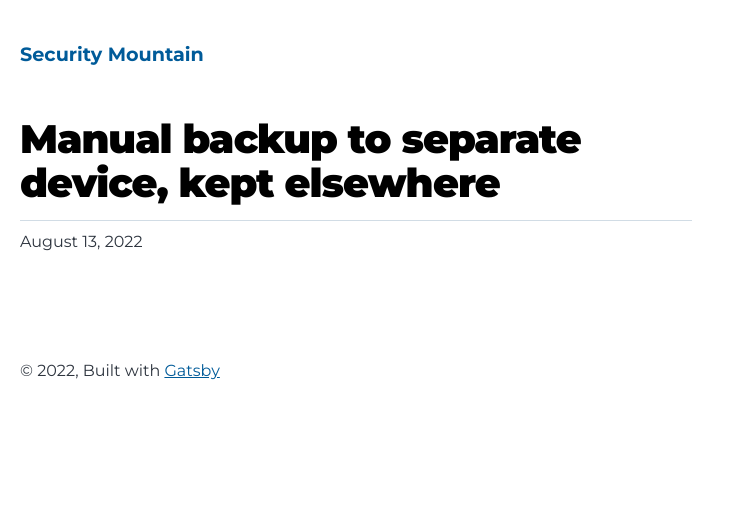
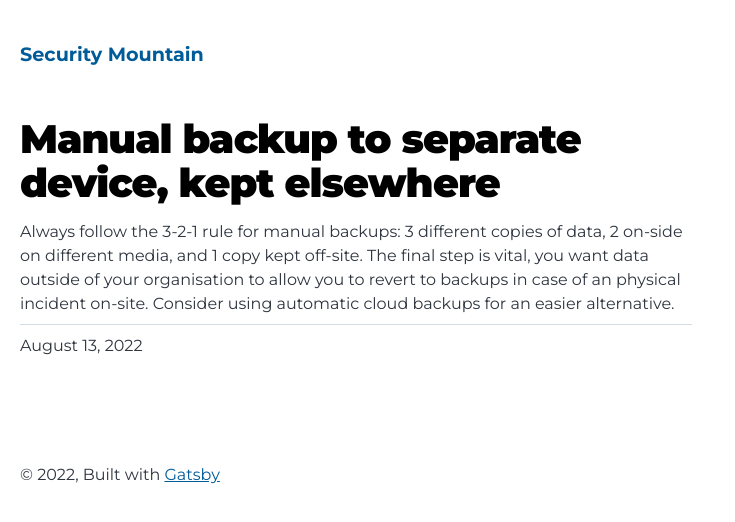
Before and after one commit to security-mountain/security-mountain, a Gatsby site: page /business/backups-manual/ in a window 1280 px wide. Shown: the whole page, without its empty margins (0-735 px from the left). Built offline with nearby package versions, Linux system fonts and the light colour scheme; Gatsby itself is replaced by a stand-in of ours.

Commit message:
Update index.md
Signed-off-by: nonattributabl3 <110970667+nonattributabl3@users.noreply.github.com>

```diff
--- a/content/business/backups-manual/index.md
+++ b/content/business/backups-manual/index.md
@@ -1,7 +1,7 @@
 ---
 title: Manual backup to separate device, kept elsewhere
 date: "2022-08-13T21:10:03.284Z"
-description: ""
+description: "Always follow the 3-2-1 rule for manual backups: 3 different copies of data, 2 on-side on different media, and 1 copy kept off-site. The final step is vital, you want data outside of your organisation to allow you to revert to backups in case of an physical incident on-site. Consider using automatic cloud backups for an easier alternative."
 position: 1
 section: "Backups"
 ---
```
